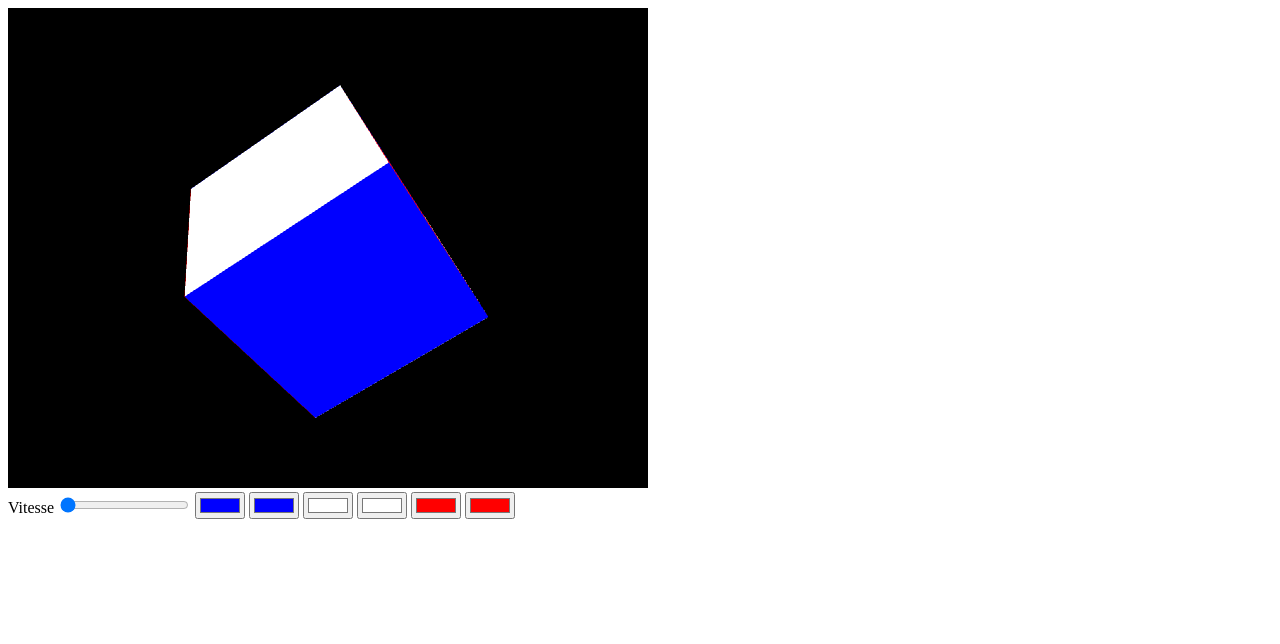
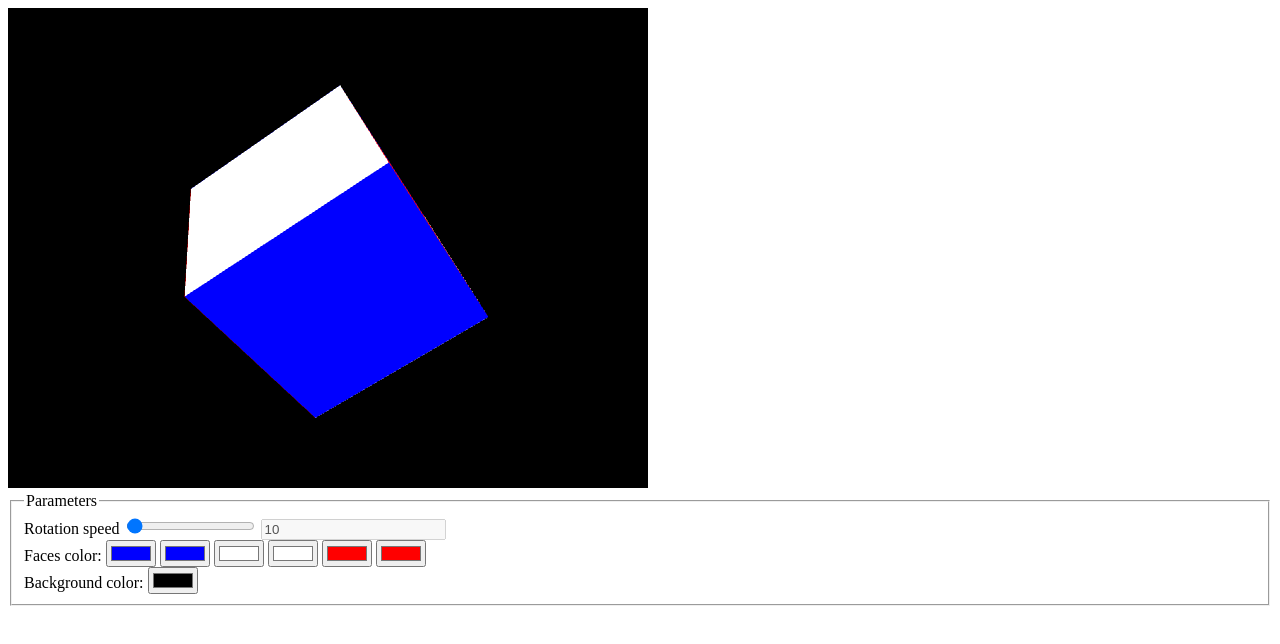
Before and after one commit to FXHibon/3DCube, a website: page index.html in a window 1280 px wide. Drawn offline with nearby package versions, Linux system fonts and the light colour scheme.

Commit message:
background color

```diff
--- a/cube.js
+++ b/cube.js
@@ -19,8 +19,17 @@ var vertexPositionAttribute;
 var vertexColorAttribute;
 var perspectiveMatrix;
 var interval;
-var velocity = 30;
+var rotationSpeed = 30;
 
+function resetClearColor(gl) {
+    var stringColor = $('#background-picker').val();
+    var clearColor = [];
+    for (var rgbIndex = 0; rgbIndex < 3; rgbIndex++) {
+        var intColor = parseInt(stringColor.substr(1 + 2 * rgbIndex, 2), 16);
+        clearColor.push(intColor / 255);
+    }
+    gl.clearColor(clearColor[0], clearColor[1], clearColor[2], 1.0);  // Clear to black, fully opaque
+}
 /**
  * Application boostrap
  */
@@ -32,7 +41,7 @@ function start() {
     // Only continue if WebGL is available and working
 
     if (gl) {
-        gl.clearColor(0.0, 0.0, 0.0, 1.0);  // Clear to black, fully opaque
+        resetClearColor(gl);
         gl.clearDepth(1.0);                 // Clear everything
         gl.enable(gl.DEPTH_TEST);           // Enable depth testing
         gl.depthFunc(gl.LEQUAL);            // Near things obscure far things
@@ -56,10 +65,16 @@ function start() {
         }
 
         $('#velocity-input').change(function () {
-            velocity = $('#velocity-input').val();
+            rotationSpeed = $('#velocity-input').val();
+            $('#rotation-speed-label').val(rotationSpeed);
         });
 
-        velocity = $('#velocity-input').val();
+        $('#background-picker').change(function () {
+            resetClearColor(gl);
+        });
+
+        rotationSpeed = $('#velocity-input').val();
+        $('#rotation-speed-label').val(rotationSpeed);
         interval = setInterval(function () {
             drawScene(gl);
         }, 1000 / 24);
@@ -155,10 +170,11 @@ function initBuffers(gl) {
     // for each face.
 
 
+    // Convert hexadecimal string to rgb int colors
     var colors = [];
     for (var faceIndex = 1; faceIndex <= 6; faceIndex++) {
+        var faceColor = [];
         var stringColor = $('#color-picker' + faceIndex).val();
-        var faceColor = [];
         for (var rgbIndex = 0; rgbIndex < 3; rgbIndex++) {
             var intColor = parseInt(stringColor.substr(1 + 2 * rgbIndex, 2), 16);
             faceColor.push(intColor / 255);
@@ -271,10 +287,10 @@ function drawScene(gl) {
         var delta = currentTime - lastCubeUpdateTime;
 
 
-        cubeRotation += (velocity * delta) / 1000.0;
-        cubeXOffset += xIncValue * ((velocity * delta) / 1000.0);
-        cubeYOffset += yIncValue * ((velocity * delta) / 1000.0);
-        cubeZOffset += zIncValue * ((velocity * delta) / 1000.0);
+        cubeRotation += (rotationSpeed * delta) / 1000.0;
+        cubeXOffset += xIncValue * ((rotationSpeed * delta) / 1000.0);
+        cubeYOffset += yIncValue * ((rotationSpeed * delta) / 1000.0);
+        cubeZOffset += zIncValue * ((rotationSpeed * delta) / 1000.0);
 
         if (Math.abs(cubeYOffset) > 2.5) {
             xIncValue = -xIncValue;
--- a/index.html
+++ b/index.html
@@ -54,18 +54,30 @@
 </div>
 
 <div id="menu-container">
+    <fieldset>
+        <legend>Parameters</legend>
+        <label for="velocity-input">
+            Rotation speed
+            <input type="range" id="velocity-input" min="5" max="350" value="10">
+            <input type="text" disabled id="rotation-speed-label">
+        </label>
+        <br/>
 
-    <label for="velocity-input">
-        Vitesse
-        <input type="range" id="velocity-input" min="10" max="150" value="10">
-    </label>
+        Faces color:
+        <input id="color-picker1" name="color" value="#0000ff" type="color">
+        <input id="color-picker2" name="color" value="#0000ff" type="color">
+        <input id="color-picker3" name="color" value="#ffffff" type="color">
+        <input id="color-picker4" name="color" value="#ffffff" type="color">
+        <input id="color-picker5" name="color" value="#ff0000" type="color">
+        <input id="color-picker6" name="color" value="#ff0000" type="color">
+        <br/>
+        <label for="background-picker">
+            Background color:
+            <input id="background-picker" name="color" value="#000000" type="color">
+        </label>
+    </fieldset>
 
-    <input id="color-picker1" name="color" value="#0000ff" type="color">
-    <input id="color-picker2" name="color" value="#0000ff" type="color">
-    <input id="color-picker3" name="color" value="#ffffff" type="color">
-    <input id="color-picker4" name="color" value="#ffffff" type="color">
-    <input id="color-picker5" name="color" value="#ff0000" type="color">
-    <input id="color-picker6" name="color" value="#ff0000" type="color">
+
 </div>
 </body>
 </html>
```
